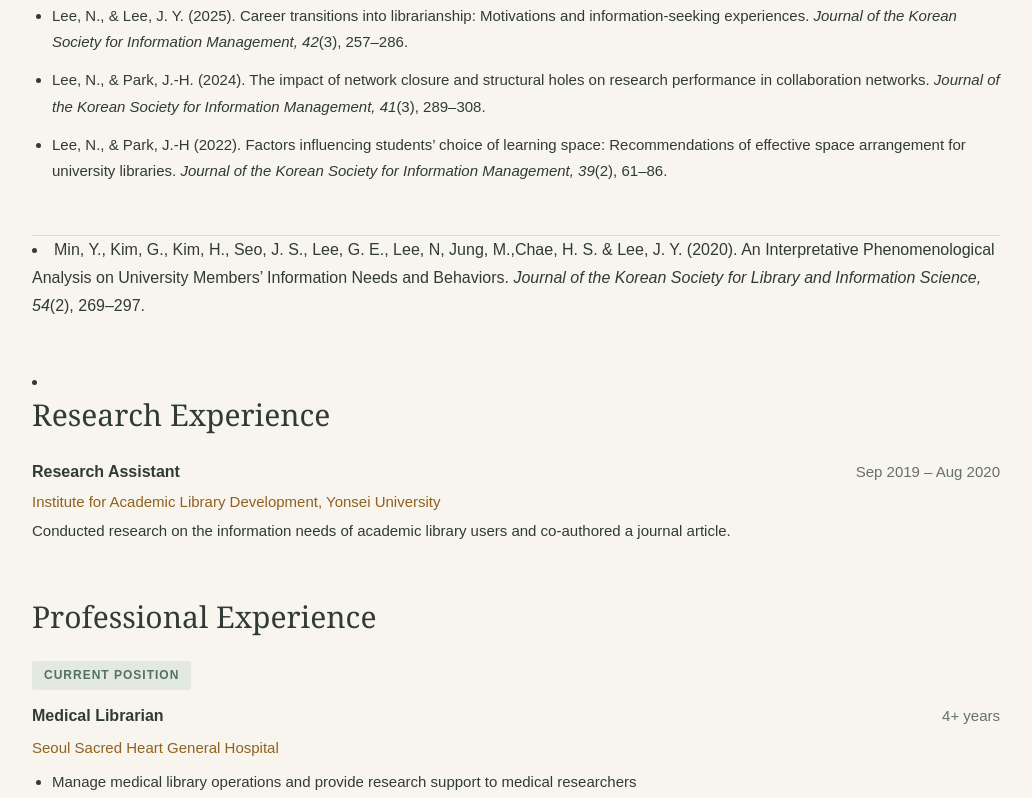
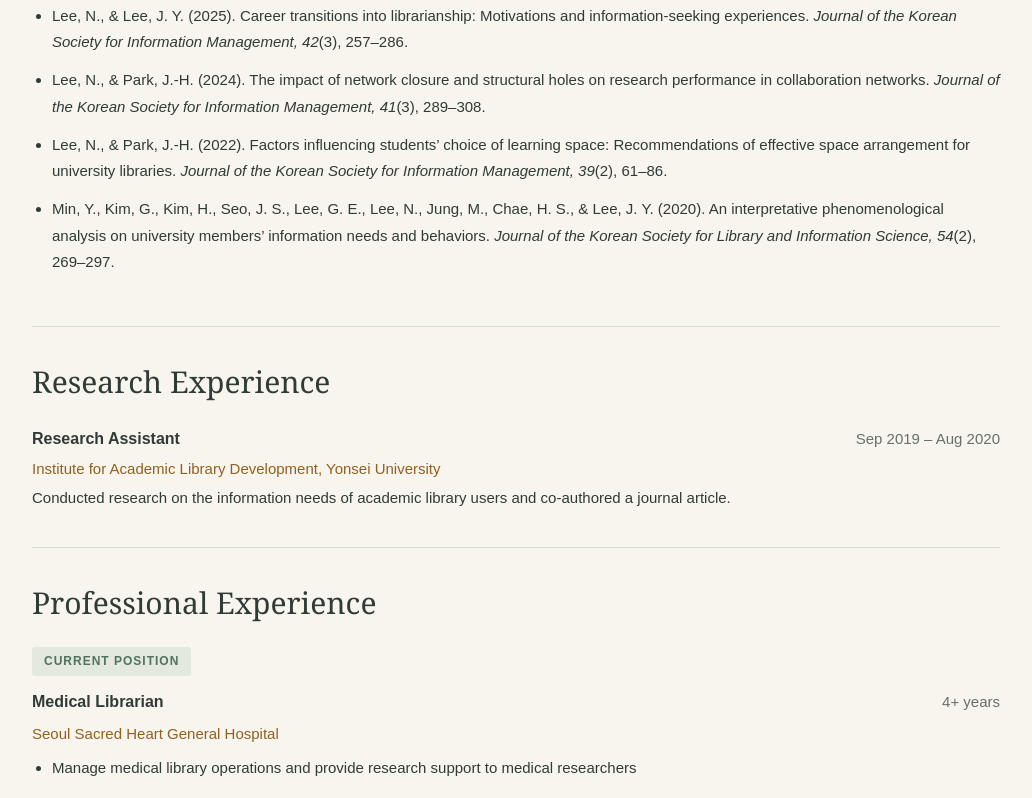
Before and after one commit to lee-nari/lee-nari.github.io, a plain HTML site: page index.html in a window 1280 px wide. Shown: the part 1689-2487 px from the top of the page, without its empty margins (124-1156 px from the left). Drawn offline with Linux system fonts and the light colour scheme.

Commit message:
pub change

```diff
--- a/index.html
+++ b/index.html
@@ -29,7 +29,7 @@
 
 <section class="section"><h2>Presentations</h2><ul style="list-style:disc outside !important;padding-left:20px !important;margin:0;"><li class="entry"><div class="degree-heading"><div><strong>Practical Tips for Academic Writing</strong> (슬기로운 논문 작성을 위한 팁)</div><span class="degree-year">Fall 2024</span></div><p>Library Science Education Workshop</p><p style="color:var(--institution);">Yonsei University</p></li></ul></section>
 
-<section class="section"><h2>Publications</h2><ul style="font-size:15px;list-style:disc outside !important;padding-left:20px !important;"><li style="margin-bottom:12px;">Lee, N., &amp; Lee, J. Y. (2025). Career transitions into librarianship: Motivations and information-seeking experiences. <em>Journal of the Korean Society for Information Management, 42</em>(3), 257–286.</li><li style="margin-bottom:12px;">Lee, N., &amp; Park, J.-H. (2024). The impact of network closure and structural holes on research performance in collaboration networks. <em>Journal of the Korean Society for Information Management, 41</em>(3), 289–308.</li><li>Lee, N., &amp; Park, J.-H (2022). Factors influencing students’ choice of learning space: Recommendations of effective space arrangement for university libraries. <em>Journal of the Korean Society for Information Management, 39</em>(2), 61–86.</li></ul></section><li style="margin-bottom:12px;">Min, Y., Kim, G., Kim, H., Seo, J. S., Lee, G. E., Lee, N, Jung, M.,Chae, H. S. &amp; Lee, J. Y. (2020). An Interpretative Phenomenological Analysis on University Members’ Information Needs and Behaviors. <em>Journal of the Korean Society for Library and Information Science, 54</em>(2), 269–297.</li><li style="margin-bottom:12px;"
+<section class="section"><h2>Publications</h2><ul style="font-size:15px;list-style:disc outside !important;padding-left:20px !important;"><li style="margin-bottom:12px;">Lee, N., &amp; Lee, J. Y. (2025). Career transitions into librarianship: Motivations and information-seeking experiences. <em>Journal of the Korean Society for Information Management, 42</em>(3), 257–286.</li><li style="margin-bottom:12px;">Lee, N., &amp; Park, J.-H. (2024). The impact of network closure and structural holes on research performance in collaboration networks. <em>Journal of the Korean Society for Information Management, 41</em>(3), 289–308.</li><li style="margin-bottom:12px;">Lee, N., &amp; Park, J.-H. (2022). Factors influencing students’ choice of learning space: Recommendations of effective space arrangement for university libraries. <em>Journal of the Korean Society for Information Management, 39</em>(2), 61–86.</li><li>Min, Y., Kim, G., Kim, H., Seo, J. S., Lee, G. E., Lee, N., Jung, M., Chae, H. S., &amp; Lee, J. Y. (2020). An interpretative phenomenological analysis on university members’ information needs and behaviors. <em>Journal of the Korean Society for Library and Information Science, 54</em>(2), 269–297.</li></ul></section>
 
 <section class="section"><h2>Research Experience</h2><div class="entry"><div class="degree-heading"><strong style="font-size:16px;">Research Assistant</strong><span class="degree-year" style="font-size:15px;">Sep 2019 – Aug 2020</span></div><p style="color:var(--institution);font-size:15px;">Institute for Academic Library Development, Yonsei University</p><p style="font-size:15px;">Conducted research on the information needs of academic library users and co-authored a journal article.</p></div></section>
 
```
